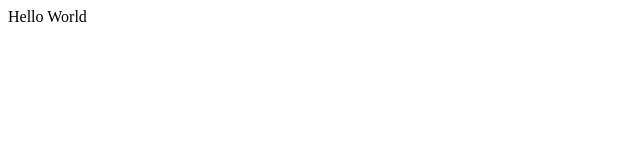
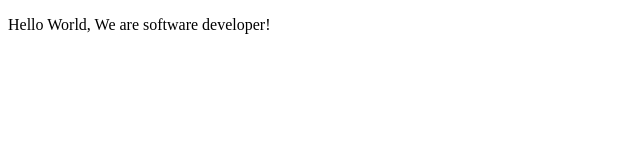
Before and after one commit to Abenezer-charamelo/microversehtml, a plain HTML site: page index.html in a window 1280 px wide. Shown: the whole page, without its empty margins (0-640 px from the left). Drawn offline with Linux system fonts and the light colour scheme.

Commit message:
Added We are now software developers

```diff
--- a/index.html
+++ b/index.html
@@ -7,8 +7,9 @@
   </head>
 
   <body>
+    <p> Hello World, We are software developer! </p>
     <script src="https://cdn.freecodecamp.org/testable-projects-fcc/v1/bundle.js"></script>
-    Hello World
+
     <!--
 
     Hello Camper!
```
